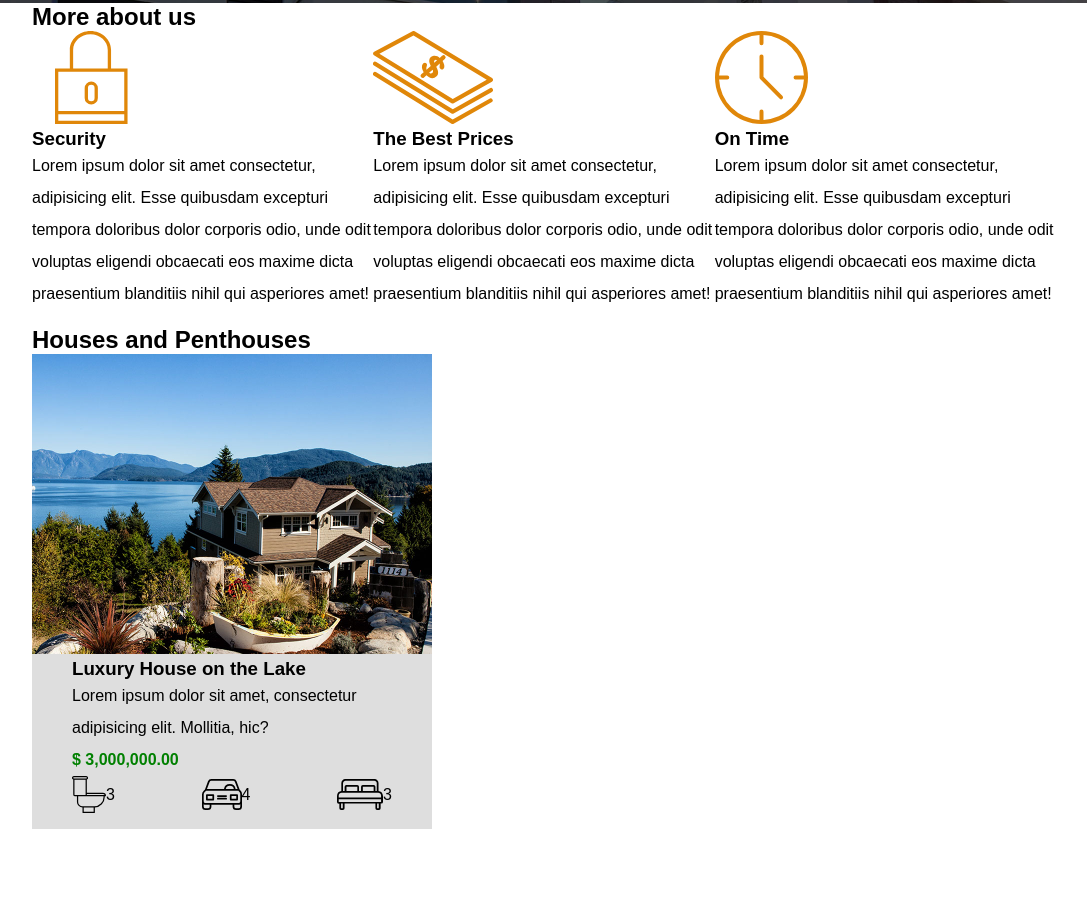
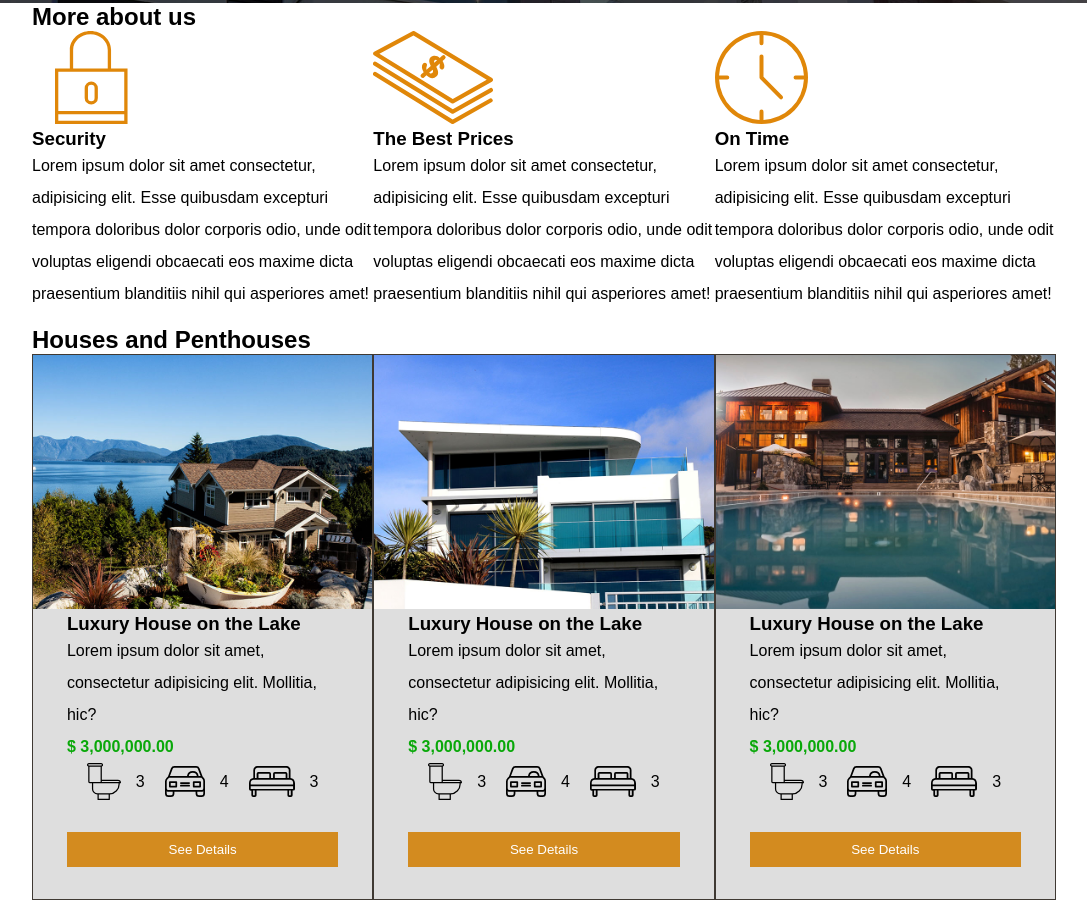
Before and after one commit to FerUgalde/realEstate, a plain HTML site: page index.html in a window 1280 px wide. Shown: the part 317-1233 px from the top of the page, without its empty margins (96-1183 px from the left). Before the commit the page ends 1162 px from the top, so only its background shows below. Drawn offline with Linux system fonts and the light colour scheme.

Commit message:
finished assignment 2, Houses and Penthouses section

```diff
--- a/index.html
+++ b/index.html
@@ -45,6 +45,7 @@
     </main><!--.main ends-->
     <section class="container">
         <h2>Houses and Penthouses</h2>
+        <div class="flex-about">
             <div class="house-item">
                 <img src="./img/announcement1.jpg" alt="">
                 <div class="house-item-text container">
@@ -65,8 +66,56 @@
                             <p>3</p>
                         </li>
                     </ul>
-            </div>
-        </div>
+                    <button class="btn">See Details</button>
+                </div><!--house-item-text ends-->
+            </div><!--house-item ends-->
+            <div class="house-item">
+                <img src="./img/announcement2.jpg" alt="">
+                <div class="house-item-text container">
+                    <h3>Luxury House on the Lake</h3>
+                    <p>Lorem ipsum dolor sit amet, consectetur adipisicing elit. Mollitia, hic?</p>
+                    <p class="price">$ 3,000,000.00</p>
+                    <ul class="flex-about">
+                        <li class="flex-about">
+                            <img src="./img/icon_wc.svg" alt="">
+                            <p>3</p>
+                        </li>
+                        <li class="flex-about">
+                            <img src="./img/icon_parking.svg" alt="">
+                            <p>4</p>
+                        </li>
+                        <li class="flex-about">
+                            <img src="./img/icon_room.svg" alt="">
+                            <p>3</p>
+                        </li>
+                    </ul>
+                    <button class="btn">See Details</button>
+                </div><!--house-item-text ends-->
+            </div><!--house-item ends-->
+            <div class="house-item">
+                <img src="./img/announcement3.jpg" alt="">
+                <div class="house-item-text container">
+                    <h3>Luxury House on the Lake</h3>
+                    <p>Lorem ipsum dolor sit amet, consectetur adipisicing elit. Mollitia, hic?</p>
+                    <p class="price">$ 3,000,000.00</p>
+                    <ul class="flex-about">
+                        <li class="flex-about">
+                            <img src="./img/icon_wc.svg" alt="">
+                            <p>3</p>
+                        </li>
+                        <li class="flex-about">
+                            <img src="./img/icon_parking.svg" alt="">
+                            <p>4</p>
+                        </li>
+                        <li class="flex-about">
+                            <img src="./img/icon_room.svg" alt="">
+                            <p>3</p>
+                        </li>
+                    </ul>
+                    <button class="btn">See Details</button>
+                </div><!--house-item-text ends-->
+            </div><!--house-item ends-->
+        </div><!--.flex-about ends-->
     </section>
 </body>
 </html>
--- a/styles.css
+++ b/styles.css
@@ -55,7 +55,7 @@ a{
 .flex-about{
     display: flex;
     flex-direction: row;
-    justify-content: space-between;
+    justify-content: space-evenly;
     align-items: center;
     margin-bottom: 1rem;
 }
@@ -64,8 +64,21 @@ a{
 .house-item{
     background-color: #dedede;
     width: 400px;
+    border: 1px rgb(63, 57, 51) solid;
 }
 .price{
-    color: green;
+    color: rgb(9, 168, 9);
     font-weight: bold;
 }
+li img{
+    margin-right: 15px;
+}
+.btn{
+    display: inline-block;
+    color: white;
+    background-color: rgb(211, 139, 31);
+    border: 0;
+    width: 100%;
+    margin-bottom: 2rem;
+    padding: 10px;
+}
```
Lines whose indentation alone changed are shown as unchanged.
